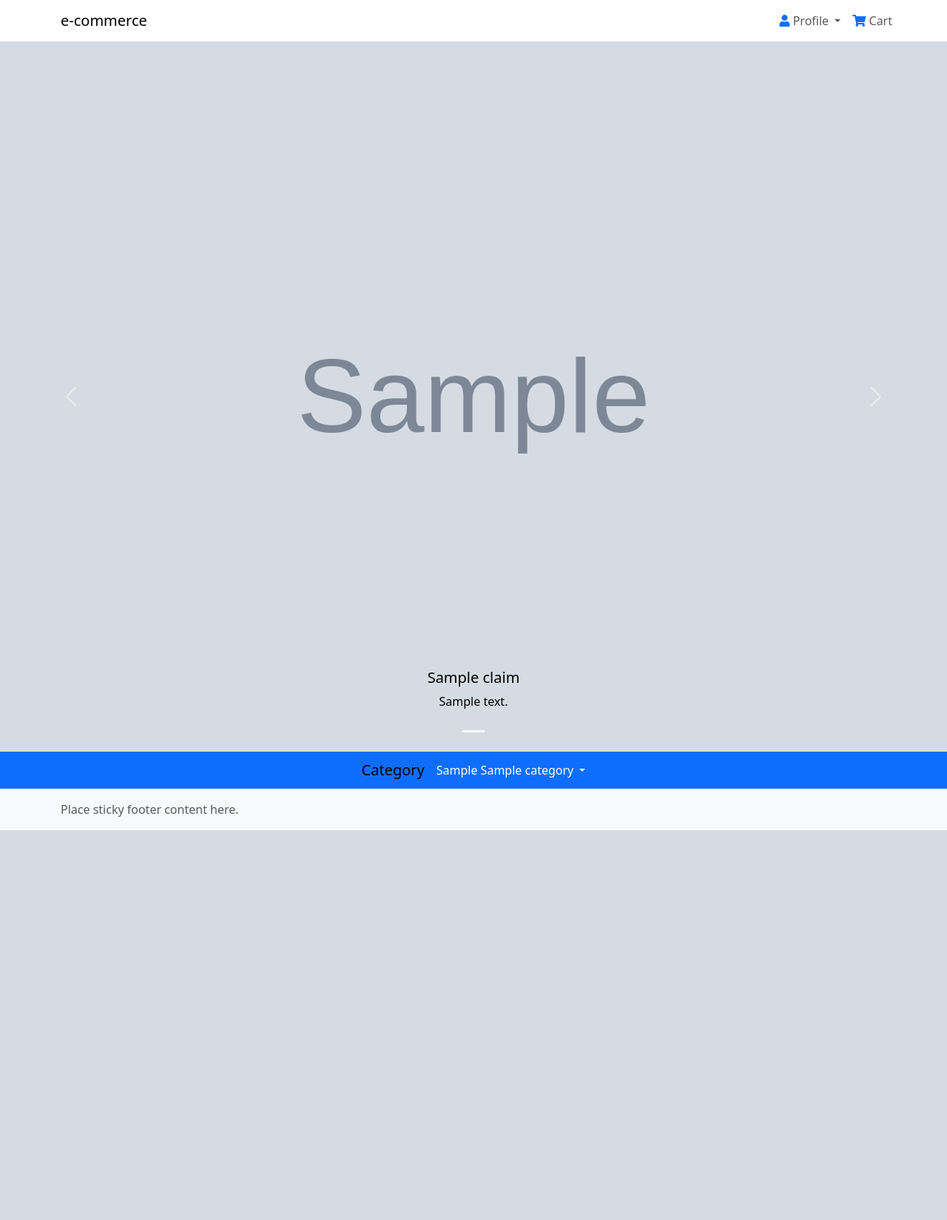
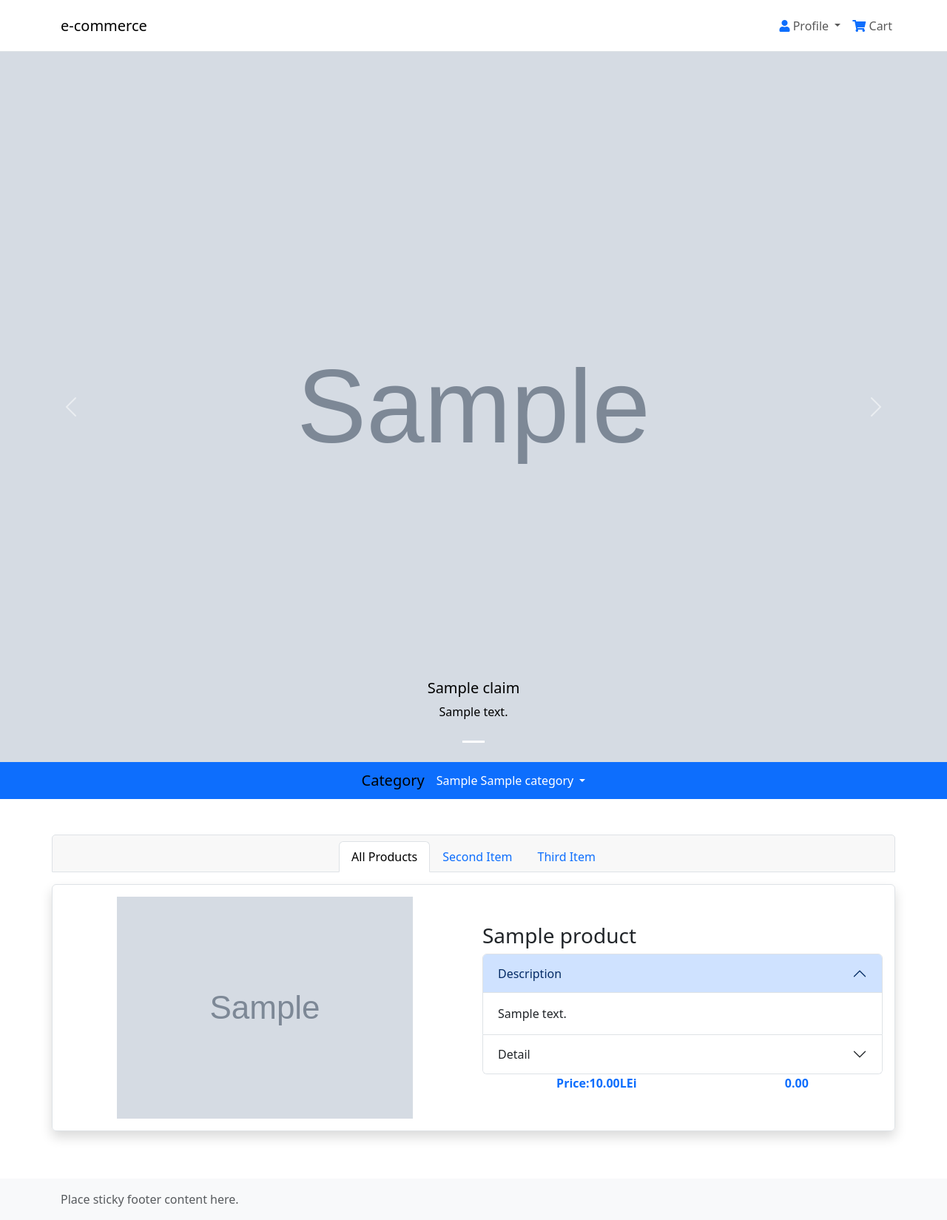
Before and after one commit to lalalaurentiu/django-e-commerce, a Django app: page / in a window 1280 px wide. Shown: the whole page at 74% size. Before the commit the page ends 1122 px from the top, so only its background shows below. Run offline with Django 4.2, Linux system fonts and the light colour scheme; tables that the repository leaves empty hold one stand-in row (values such as "Sample post"); grey boxes marked "Sample" are stand-in pictures; parts of the project's set-up code (start-up, migrations or seed data) failed here and were passed over; some libraries are stand-ins or nearby versions.

Commit message:
style deals container

```diff
--- a/setup/category/models.py
+++ b/setup/category/models.py
@@ -1,3 +1,4 @@
+from unicodedata import category
 from django.db import models
 
 # change
@@ -8,7 +9,14 @@ from django.db import models
 # C:\Users\username\Desktop\Programare\e-commerce\e-commerce-env\Lib\site-packages\ fontawesome_5\ fields.py
 from fontawesome_5.fields import IconField
 
+class Brands(models.Model):
+    title = models.TextField(max_length=50)
+
+    def __str__(self):
+        return self.title
+
 class Category(models.Model):
+    brands = models.ManyToManyField(Brands ,related_name="brands")
     title = models.TextField(max_length=100)
     image = IconField()
     svg = models.TextField(null=True, blank=True)
@@ -16,17 +24,19 @@ class Category(models.Model):
     def __str__(self):
         return self.title
 
-class Brands(models.Model):
-    category = models.ForeignKey(Category, null=True, on_delete=models.CASCADE, related_name="categorys")
-    title = models.TextField(max_length=50)
-
-    def __str__(self):
-        return self.title
-
 class Products(models.Model):
-    brand = models.ForeignKey(Brands, null=True, on_delete=models.CASCADE, related_name="brands")
+    brand = models.ForeignKey(Brands, null=True, on_delete=models.CASCADE, related_name="productBrands")
     name = models.TextField(max_length=100)
     description = models.TextField()
     details = models.TextField()
     image = models.ImageField(upload_to = "images/Products")
     price = models.DecimalField(max_digits = 5, decimal_places = 2)
+    discount = models.FloatField(default=0)
+    slug = models.SlugField(unique=True, null=True, blank=True)
+
+    def __str__(self):
+        return self.name
+
+    def save(self, *args, **kwargs):
+        self.slug = self.name.replace(" ", "_")
+        super(Products, self).save(*args, **kwargs)
--- a/setup/home/views.py
+++ b/setup/home/views.py
@@ -4,18 +4,19 @@ from .models import (
     Claim
 )
 from category.models import (
-    Category
+    Category,
+    Products
 )
 
 def home(request):
     template = "home/home.html"
 
     claims = Claim.objects.all()
-    categorys = Category.objects.all()
+    products = Products.objects.all()
 
     context = {
         "claims":claims,
-        # "categorys":categorys
+        "products":products
     }
 
     return render(request, template, context)
--- a/setup/static/css/base.css
+++ b/setup/static/css/base.css
@@ -6,3 +6,8 @@
 .sidebarclose{
     transform: translateX(-100%);
 }
+
+#headernav{
+    transition: max-height 0.2s ease-out;
+    height: 70px;
+}
--- a/setup/static/js/base.js
+++ b/setup/static/js/base.js
@@ -19,3 +19,14 @@ sidebarbutton.addEventListener("click", () =>{
         }
     });
 });
+
+let headernav = document.getElementById("headernav");
+
+document.addEventListener("scroll", e =>{
+    if (this.scrollY > 144){
+        headernav.style.maxHeight = "48px";
+
+    }else {
+        headernav.style.maxHeight = "70px";
+    };
+});
--- a/setup/templates/footer.html
+++ b/setup/templates/footer.html
@@ -1,4 +1,4 @@
-<footer class="footer mt-auto py-3 bg-light">
+<footer class="footer mt-auto py-3 bg-light position-relative" style="top: 70px;">
     <div class="container">
       <span class="text-muted">Place sticky footer content here.</span>
     </div>
--- /dev/null
+++ b/setup/templates/home/deals.html
@@ -0,0 +1,106 @@
+<div class="container-md mt-md-5 mb-md-5 p-0">
+    <div class="card border-0">
+        <div class="card-header justify-content-center d-flex border">
+            <ul class="nav nav-tabs card-header-tabs">
+                <li class="nav-item"><a class="nav-link active" href="#">All Products</a></li>
+                <li class="nav-item"><a class="nav-link" href="#">Second Item</a></li>
+                <li class="nav-item"><a class="nav-link" href="#">Third Item</a></li>
+            </ul>
+        </div>
+        <div class="card-body p-0">
+            <div>
+                <div class="container">
+                    <div class="row">
+                    {% for product in products %}
+                    {% if forloop.first %}
+                    <!-- <div class="row p-2 m-2"> -->
+                        <div class="col-md-12 border p-3 mt-3 mb-3 shadow rounded">
+                            <div class="row">
+                                <div class="col-lg-6 d-flex align-items-center justify-content-center"><img class="img-fluid" src="{{ product.image.url }}" /></div>
+                                <div class="col-lg-6 d-flex align-items-center">
+                                    <div class="w-100">
+                                        <h3>{{ product.name }}</h3>
+                                        <div class="accordion" id="{{ product.slug }}">
+                                            <div class="accordion-item">
+                                            <h2 class="accordion-header" id="{{ product.slug }}_headingOne">
+                                                <button class="accordion-button" type="button" data-bs-toggle="collapse" data-bs-target="#{{ product.slug }}_collapseOne" aria-expanded="true" aria-controls="collapseOne">
+                                                Description
+                                                </button>
+                                            </h2>
+                                            <div id="{{ product.slug }}_collapseOne" class="accordion-collapse collapse show" aria-labelledby="{{ product.slug }}_headingOne" data-bs-parent="#{{ product.slug }}">
+                                                <div class="accordion-body">
+                                                {{ product.description }}
+                                                </div>
+                                            </div>
+                                            </div>
+                                            <div class="accordion-item">
+                                            <h2 class="accordion-header" id="{{ product.slug }}_headingTwo">
+                                                <button class="accordion-button collapsed" type="button" data-bs-toggle="collapse" data-bs-target="#{{ product.slug }}_collapseTwo" aria-expanded="false" aria-controls="collapseTwo">
+                                                Detail
+                                                </button>
+                                            </h2>
+                                            <div id="{{ product.slug }}_collapseTwo" class="accordion-collapse collapse" aria-labelledby="{{ product.slug }}_headingTwo" data-bs-parent="#{{ product.slug }}">
+                                                <div class="accordion-body">
+                                                {{ product.details }}
+                                                </div>
+                                            </div>
+                                            </div>
+                                        </div>
+                                        <div class="text-primary d-flex justify-content-around align-items-center">
+                                            <div><strong>Price:</strong><strong>{{ product.price }}</strong><strong>LEi</strong></div>
+                                            <div><strong>0.00</strong></div>
+                                        </div>
+                                    </div>
+
+                                </div>
+                            </div>
+                        </div>
+                    <!-- </div> -->
+                    {% else %}
+                    <!-- <div class="row m-2"> -->
+                        <div class="col-lg-5 m-lg-auto p-3 mt-3 mb-3 border shadow rounded">
+                            <div class="d-flex justify-content-center">
+                                <img class="img-fluid" src="{{ product.image.url }}" />
+                            </div>
+
+                            <h3>{{ product.name }}</h3>
+                            <div class="accordion" id="{{ product.slug }}">
+                                <div class="accordion-item">
+                                <h2 class="accordion-header" id="{{ product.slug }}_headingOne">
+                                    <button class="accordion-button" type="button" data-bs-toggle="collapse" data-bs-target="#{{ product.slug }}_collapseOne" aria-expanded="true" aria-controls="collapseOne">
+                                    Description
+                                    </button>
+                                </h2>
+                                <div id="{{ product.slug }}_collapseOne" class="accordion-collapse collapse show" aria-labelledby="{{ product.slug }}_headingOne" data-bs-parent="#{{ product.slug }}">
+                                    <div class="accordion-body">
+                                        {{ product.description }}
+                                    </div>
+                                </div>
+                                </div>
+                                <div class="accordion-item">
+                                <h2 class="accordion-header" id="{{ product.slug }}_headingTwo">
+                                    <button class="accordion-button collapsed" type="button" data-bs-toggle="collapse" data-bs-target="#{{ product.slug }}_collapseTwo" aria-expanded="false" aria-controls="collapseTwo">
+                                    Detail
+                                    </button>
+                                </h2>
+                                <div id="{{ product.slug }}_collapseTwo" class="accordion-collapse collapse" aria-labelledby="{{ product.slug }}_headingTwo" data-bs-parent="#{{ product.slug }}">
+                                    <div class="accordion-body">
+                                        {{ product.details }}
+                                    </div>
+                                </div>
+                                </div>
+                            </div>
+                            <div class="text-primary d-flex justify-content-around align-items-center">
+                                <div><strong>Price:</strong><strong>{{ product.price }}</strong><strong>LEi</strong></div>
+                                <div><strong>0.00</strong></div>
+                            </div>
+                        </div>
+                    <!-- </div> -->
+                    {% endif %}
+                    {% endfor %}
+                    </div>
+                </div>
+            </div>
+        </div>
+    </div>
+</div>
--- a/setup/templates/home/home.html
+++ b/setup/templates/home/home.html
@@ -1,6 +1,9 @@
 {% extends 'base.html' %}
 
 {% block content %}
-    {% include 'home/claims.html' %}
-    {% include 'home/navbar.html' %}
+    <div class="position-relative" style="top: 70px;">
+        {% include 'home/claims.html' %}
+        {% include 'home/navbar.html' %}
+        {% include 'home/deals.html' %}
+    </div>
 {% endblock %}
--- a/setup/templates/home/navbar.html
+++ b/setup/templates/home/navbar.html
@@ -6,7 +6,6 @@
             <a class="nav-link dropdown-toggle text-white" href="#" role="button" id="dropdownMenuLink" data-bs-toggle="dropdown" aria-expanded="false">
                 {% if category.svg %}
                     {{ category.svg|safe }}
-
                 {% else %}
                     {{ category.image.as_html }}
                 {% endif %}
@@ -14,9 +13,9 @@
             </a>
 
             <ul class="dropdown-menu" aria-labelledby="dropdownMenuLink">
-            <li><a class="dropdown-item" href="#">Action</a></li>
-            <li><a class="dropdown-item" href="#">Another action</a></li>
-            <li><a class="dropdown-item" href="#">Something else here</a></li>
+                {% for brands in category.brands.all%}
+                    <li><a class="dropdown-item" href="#">{{ brands.title}}</a></li>
+                {% endfor %}
             </ul>
         </div>
       {% endfor %}
--- a/setup/templates/navbar.html
+++ b/setup/templates/navbar.html
@@ -1,4 +1,4 @@
-<nav class="navbar navbar-expand-lg navbar-light bg-white">
+<nav id="headernav" class="navbar navbar-expand-lg navbar-light bg-white fixed-top border-bottom">
     <div class="container flex-row">
       <button id="sidebarbutton" class="btn btn-light text-primary d-md-none bg-white">
         <i class="fas fa-bars"></i>
--- a/setup/templates/sidebar.html
+++ b/setup/templates/sidebar.html
@@ -19,9 +19,9 @@
             </a>
 
             <ul class="dropdown-menu" aria-labelledby="navbarDropdown">
-              <li><a class="dropdown-item" href="#">Action</a></li>
-              <li><a class="dropdown-item" href="#">Another action</a></li>
-              <li><a class="dropdown-item" href="#">Something else here</a></li>
+                {% for brands in category.brands.all%}
+                  <li><a class="dropdown-item" href="#">{{ brands.title}}</a></li>
+                {% endfor %}
             </ul>
         </li>
       {% endfor %}
```
Also changed, not shown: setup/category/migrations/0006_products_discount.py (added), setup/category/migrations/0007_remove_brands_category_category_brands_and_more.py (added), setup/category/migrations/0008_products_slug_alter_products_brand.py (added).
